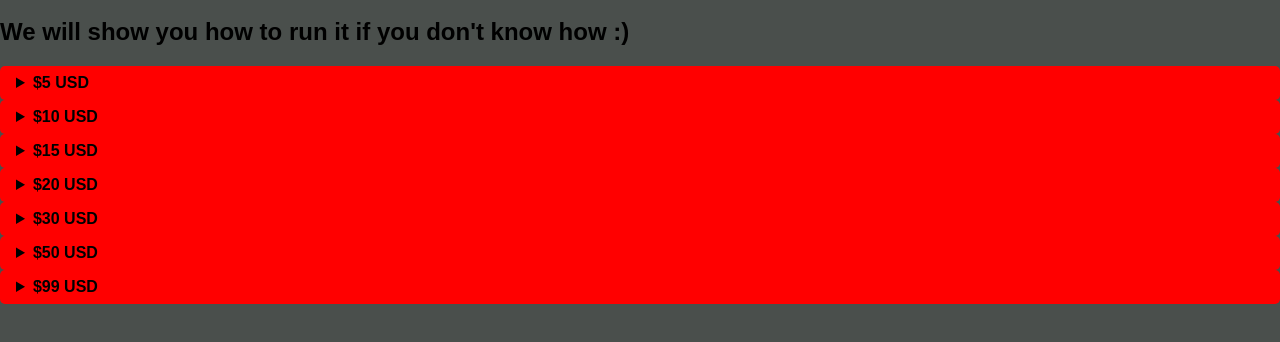
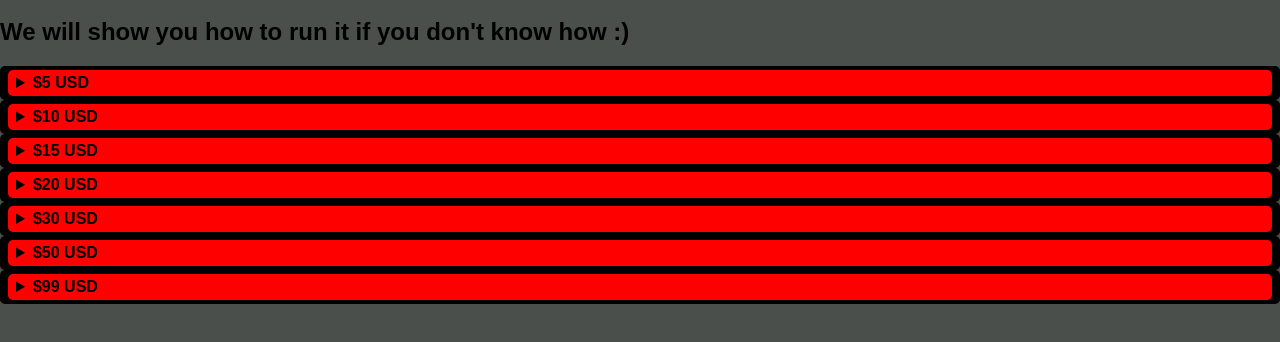
Before and after one commit to Catteleya/AboutMe, a plain HTML site: page commissions/discord-bots/index.html in a window 1280 px wide. Shown: the part 40-382 px from the top of the page. Drawn offline with Linux system fonts and the light colour scheme.

Commit message:
Update styles.css

```diff
--- a/styles.css
+++ b/styles.css
@@ -1,11 +1,17 @@
-summary, details {
+summary {
   background-color: red;
   color: black;
   padding: 4px 8px;
   border-radius: 5px;
   text-align: left;
 }
-
+details {
+  background-color: black;
+  color: red;
+  padding: 4px 8px;
+  border-radius: 5px;
+  text-align: left;
+}
 section,
   html,
   body {
```
